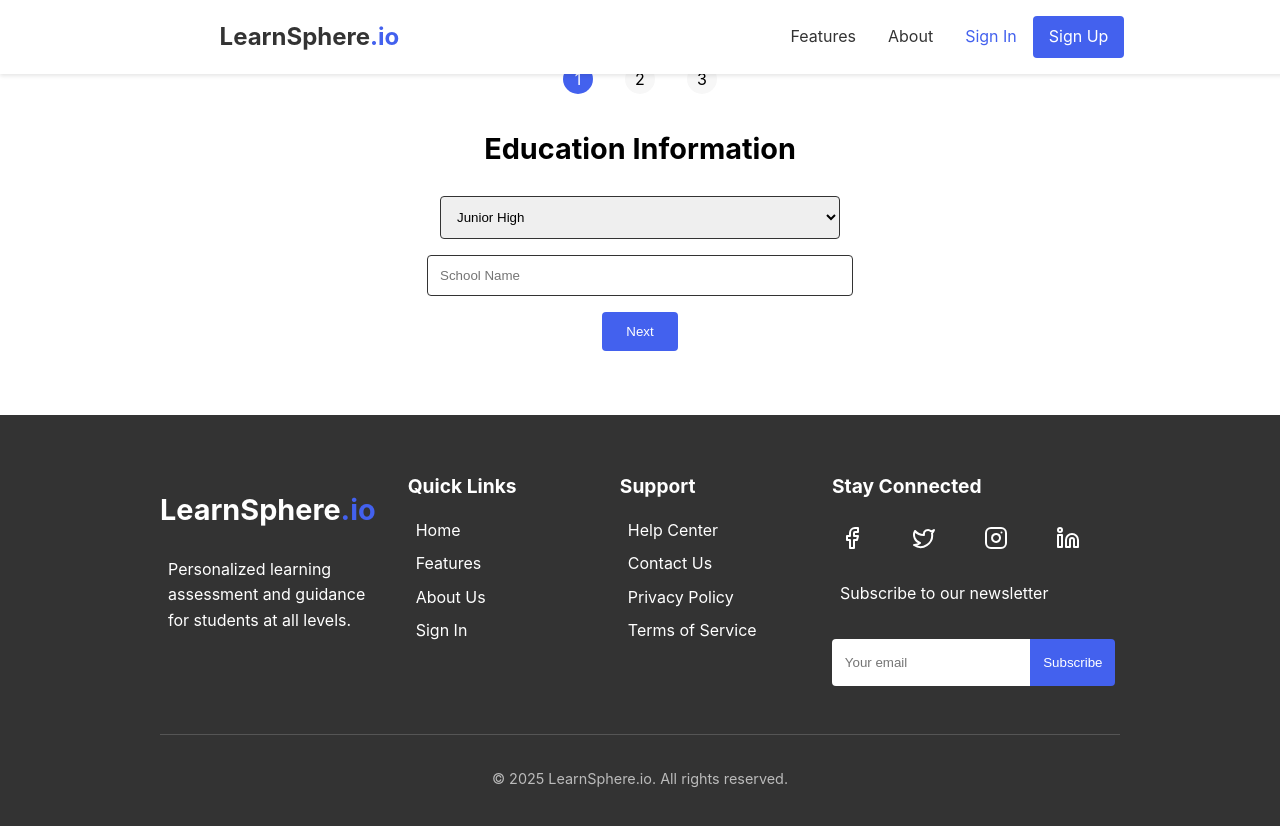
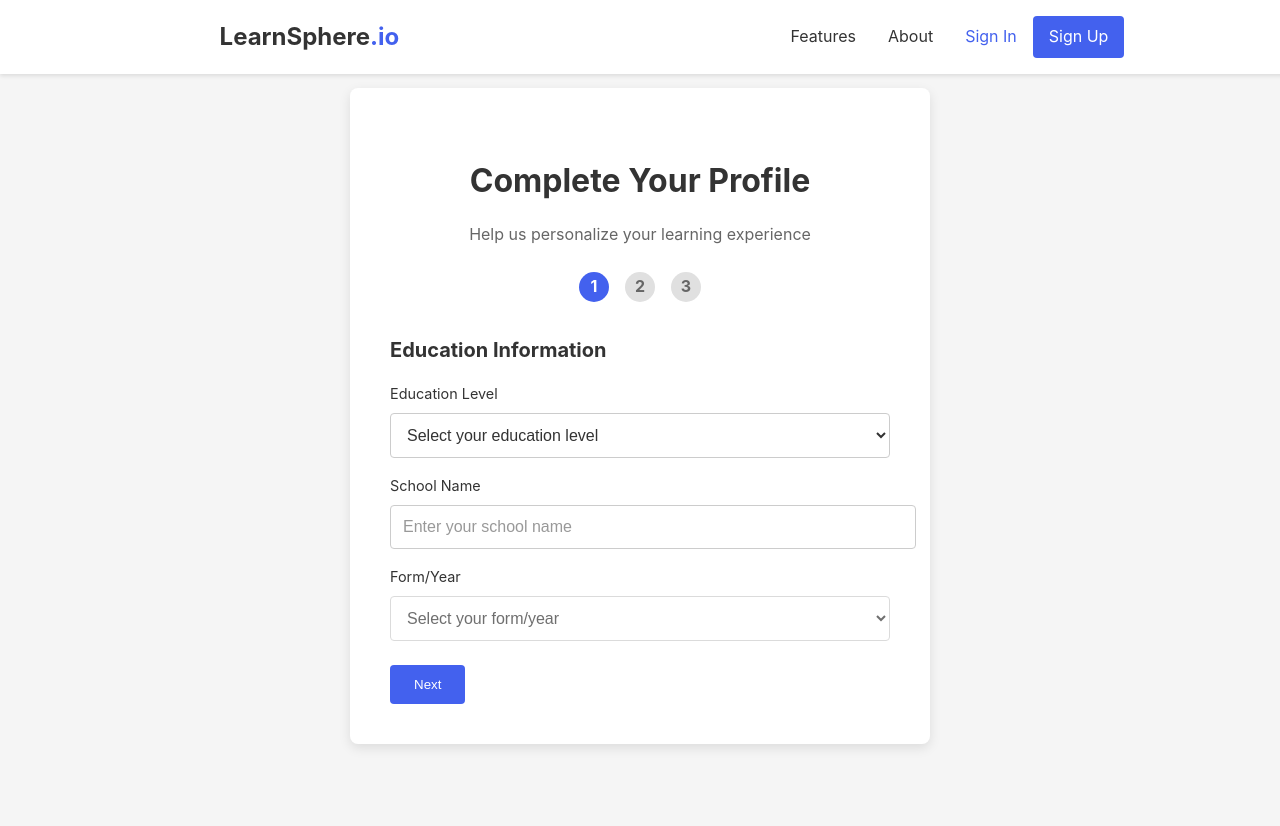
Before and after one commit to Haypeak/learn-easy, a React (Create React App) app in the folder frontend/: page /profile-setup in a window 1280 px wide. Shown: the top 826 px of the page. Built offline with nearby package versions, Linux system fonts and the light colour scheme.

Commit message:
updated frontend

```diff
--- a/frontend/src/pages/ProfileForm.js
+++ b/frontend/src/pages/ProfileForm.js
@@ -1,61 +1,201 @@
 import React, { useState } from 'react';
+import { useNavigate } from 'react-router-dom';
 import Header from '../components/Header';
-import Footer from '../components/Footer';
 import Button from '../components/Button';
-import styles from '../styles/ProfileForm.module.css';
+import { ToastContainer, toast } from 'react-toastify';
+import 'react-toastify/dist/ReactToastify.css';
+import styles from '../styles/Auth.module.css';
 
 function ProfileForm() {
+  const navigate = useNavigate();
   const [step, setStep] = useState(1);
+  const [formData, setFormData] = useState({
+    educationLevel: '',
+    schoolName: '',
+    formYear: '',
+    subjects: [],
+    goals: '',
+  });
 
-  const nextStep = () => setStep(step + 1);
-  const prevStep = () => setStep(step - 1);
+  const handleChange = (e) => {
+    const { name, value, type, checked } = e.target;
+    if (type === 'checkbox') {
+      setFormData((prev) => {
+        const subjects = checked
+          ? [...prev.subjects, value]
+          : prev.subjects.filter((subject) => subject !== value);
+        return { ...prev, subjects };
+      });
+    } else {
+      setFormData((prev) => ({
+        ...prev,
+        [name]: value,
+        ...(name === 'educationLevel' && { formYear: '' }), // Reset formYear when educationLevel changes
+      }));
+    }
+  };
+
+  const handleNext = () => {
+    if (formData.educationLevel && formData.schoolName && formData.formYear) {
+      if (step < 3) {
+        setStep(step + 1);
+      }
+    } else {
+      toast.error('Please fill in all required fields before proceeding.');
+    }
+  };
+
+  const handlePrevious = () => {
+    if (step > 1) {
+      setStep(step - 1);
+    }
+  };
+
+  const handleSubmit = (e) => {
+    e.preventDefault();
+    if (formData.educationLevel && formData.schoolName && formData.formYear && formData.goals) {
+      try {
+        localStorage.setItem('profile', JSON.stringify(formData));
+        toast.success('Profile saved successfully!');
+        navigate('/dashboard');
+      } catch (error) {
+        toast.error('Failed to save profile. Please try again.');
+      }
+    } else {
+      toast.error('Please fill in all required fields before saving.');
+    }
+  };
+
+  const getFormYearOptions = () => {
+    if (formData.educationLevel === 'Junior High' || formData.educationLevel === 'Senior High') {
+      return ['Form 1', 'Form 2', 'Form 3'];
+    } else if (formData.educationLevel === 'University') {
+      return ['1st Year', '2nd Year', '3rd Year', '4th Year', 'Level 100', 'Level 200', 'Level 300', 'Level 400'];
+    }
+    return [];
+  };
 
   return (
     <div>
       <Header />
-      <main className={styles.formContainer}>
+      <main className={styles.authContainer}>
+        <div className={styles.authCard}>
+          <h2>Complete Your Profile</h2>
+          <p className={styles.subtitle}>Help us personalize your learning experience</p>
           <div className={styles.progress}>
-          <span className={step === 1 ? styles.active : ''}>1</span>
-          <span className={step === 2 ? styles.active : ''}>2</span>
-          <span className={step === 3 ? styles.active : ''}>3</span>
+            <div className={`${styles.progressStep} ${step === 1 ? styles.active : ''}`}>1</div>
+            <div className={`${styles.progressStep} ${step === 2 ? styles.active : ''}`}>2</div>
+            <div className={`${styles.progressStep} ${step === 3 ? styles.active : ''}`}>3</div>
           </div>
+          <form onSubmit={handleSubmit}>
             {step === 1 && (
-          <div className={styles.step}>
-            <h2>Education Information</h2>
-            <select>
-              <option>Junior High</option>
-              <option>Senior High</option>
-              <option>University</option>
+              <div>
+                <h3 className={styles.formSectionTitle}>Education Information</h3>
+                <div className={styles.inputGroup}>
+                  <label htmlFor="educationLevel" className={styles.inputLabel}>Education Level</label>
+                  <select
+                    id="educationLevel"
+                    name="educationLevel"
+                    value={formData.educationLevel}
+                    onChange={handleChange}
+                    className={styles.input}
+                    required
+                  >
+                    <option value="">Select your education level</option>
+                    <option value="Junior High">Junior High</option>
+                    <option value="Senior High">Senior High</option>
+                    <option value="University">University</option>
                   </select>
-            <input type="text" placeholder="School Name" />
-            <Button onClick={nextStep}>Next</Button>
+                </div>
+                <div className={styles.inputGroup}>
+                  <label htmlFor="schoolName" className={styles.inputLabel}>School Name</label>
+                  <input
+                    type="text"
+                    id="schoolName"
+                    name="schoolName"
+                    placeholder="Enter your school name"
+                    value={formData.schoolName}
+                    onChange={handleChange}
+                    className={styles.input}
+                    required
+                  />
+                </div>
+                <div className={styles.inputGroup}>
+                  <label htmlFor="formYear" className={styles.inputLabel}>Form/Year</label>
+                  <select
+                    id="formYear"
+                    name="formYear"
+                    value={formData.formYear}
+                    onChange={handleChange}
+                    className={styles.input}
+                    required
+                    disabled={!formData.educationLevel}
+                  >
+                    <option value="">Select your form/year</option>
+                    {getFormYearOptions().map((option) => (
+                      <option key={option} value={option}>{option}</option>
+                    ))}
+                  </select>
+                </div>
               </div>
             )}
             {step === 2 && (
-          <div className={styles.step}>
-            <h2>Subjects & Interests</h2>
-            <label><input type="checkbox" /> Mathematics</label>
-            <label><input type="checkbox" /> Physics</label>
-            <label><input type="checkbox" /> Literature</label>
-            <div className={styles.navigation}>
-              <Button onClick={prevStep}>Previous</Button>
-              <Button onClick={nextStep}>Next</Button>
+              <div>
+                <h3 className={styles.formSectionTitle}>Subjects of Interest</h3>
+                <div className={styles.checkboxGroup}>
+                  {['English', 'Mathematics', 'Science'].map((subject) => (
+                    <label key={subject} className={styles.checkboxLabel}>
+                      <input
+                        type="checkbox"
+                        name="subjects"
+                        value={subject}
+                        checked={formData.subjects.includes(subject)}
+                        onChange={handleChange}
+                        className={styles.checkboxInput}
+                      />
+                      {subject}
+                    </label>
+                  ))}
                 </div>
               </div>
             )}
             {step === 3 && (
-          <div className={styles.step}>
-            <h2>Learning Preferences</h2>
-            <textarea placeholder="Your Goals"></textarea>
-            <textarea placeholder="Your Challenges"></textarea>
-            <div className={styles.navigation}>
-              <Button onClick={prevStep}>Previous</Button>
-              <Button>Submit</Button>
+              <div>
+                <h3 className={styles.formSectionTitle}>Learning Preferences</h3>
+                <div className={styles.inputGroup}>
+                  <label htmlFor="goals" className={styles.inputLabel}>Learning Goals</label>
+                  <textarea
+                    id="goals"
+                    name="goals"
+                    placeholder="e.g., Improve Math Skills, Prepare for Exams"
+                    value={formData.goals}
+                    onChange={handleChange}
+                    className={styles.textarea}
+                    required
+                  />
                 </div>
               </div>
             )}
+            <div className={styles.buttonGroup}>
+              {step > 1 && (
+                <Button type="button" onClick={handlePrevious} className={styles.previousButton}>
+                  Previous
+                </Button>
+              )}
+              {step < 3 ? (
+                <Button type="button" onClick={handleNext} className={styles.nextButton}>
+                  Next
+                </Button>
+              ) : (
+                <Button type="submit" className={styles.nextButton}>
+                  Save Profile
+                </Button>
+              )}
+            </div>
+          </form>
+        </div>
       </main>
-      <Footer />
+      <ToastContainer />
     </div>
   );
 }
--- a/frontend/src/styles/Auth.module.css
+++ b/frontend/src/styles/Auth.module.css
@@ -3,7 +3,7 @@
   justify-content: center;
   align-items: center;
   min-height: 100vh; /* Full viewport height without footer */
-  background: var(--gray-100); /* Light gray background */
+  background: #f5f5f5; /* Light gray background */
   padding: 1rem;
 }
 
@@ -13,7 +13,7 @@
   border-radius: 8px;
   box-shadow: 0 4px 12px rgba(0, 0, 0, 0.1); /* Subtle shadow for depth */
   width: 100%;
-  max-width: 400px;
+  max-width: 500px; /* Slightly wider to accommodate checkboxes */
   text-align: center;
   position: relative;
 }
@@ -30,25 +30,127 @@
   margin-bottom: 1.5rem;
 }
 
+.progress {
+  display: flex;
+  justify-content: center;
+  align-items: center;
+  gap: 1rem;
+  margin-bottom: 2rem;
+}
+
+.progressStep {
+  width: 30px;
+  height: 30px;
+  border-radius: 50%;
+  background: #e0e0e0;
+  color: #666;
+  display: flex;
+  justify-content: center;
+  align-items: center;
+  font-size: 1rem;
+  font-weight: bold;
+}
+
+.progressStep.active {
+  background: var(--primary);
+  color: white;
+}
+
+.formSectionTitle {
+  font-size: 1.25rem;
+  color: var(--gray-900);
+  text-align: left;
+  margin-bottom: 1rem;
+}
+
 .inputGroup {
   margin-bottom: 1rem;
   text-align: left;
 }
 
-.input {
+.inputLabel {
+  display: block;
+  font-size: 0.9rem;
+  color: #333;
+  margin-bottom: 0.5rem;
+}
+
+.input, .textarea, select.input {
   display: block;
   width: 100%;
   padding: 0.75rem;
   border: 1px solid #ccc;
   border-radius: 4px;
   font-size: 1rem;
-  background: #f9f9f9; /* Light background for inputs */
+  background: white;
   transition: border-color 0.3s;
+  color: #333;
 }
 
-.input:focus {
+.input:focus, .textarea:focus, select.input:focus {
   border-color: var(--primary); /* Blue border on focus */
   outline: none;
+}
+
+.input::placeholder, .textarea::placeholder, select.input::placeholder {
+  color: #999; /* Placeholder color to match images */
+}
+
+.textarea {
+  min-height: 100px;
+  resize: vertical;
+}
+
+.checkboxGroup {
+  display: grid;
+  grid-template-columns: repeat(auto-fit, minmax(150px, 1fr));
+  gap: 0.5rem;
+  margin-bottom: 1rem;
+}
+
+.checkboxLabel {
+  display: flex;
+  align-items: center;
+  font-size: 0.9rem;
+  color: #333;
+  text-align: left;
+}
+
+.checkboxInput {
+  appearance: none; /* Remove default checkbox styling */
+  width: 18px;
+  height: 18px;
+  border: 1px solid #ccc;
+  border-radius: 4px;
+  background: white;
+  margin-right: 0.5rem;
+  cursor: pointer;
+  transition: border-color 0.3s, background 0.3s;
+}
+
+.checkboxInput:checked {
+  background: var(--primary); /* Blue background when checked */
+  border-color: var(--primary);
+  position: relative;
+}
+
+.checkboxInput:checked::after {
+  content: '✔';
+  color: white;
+  font-size: 12px;
+  position: absolute;
+  top: 50%;
+  left: 50%;
+  transform: translate(-50%, -50%);
+}
+
+.checkboxInput:focus {
+  border-color: var(--primary); /* Blue border on focus */
+  outline: none;
+}
+
+.checkboxInput:hover:not(:disabled) {
+  border-color: var(--primary); /* Blue border on hover */
 }
 
 .error {
@@ -69,6 +171,49 @@
 
 .forgotLink:hover {
   text-decoration: underline;
+}
+
+.buttonGroup {
+  display: flex;
+  justify-content: space-between;
+  gap: 1rem;
+  margin-top: 1.5rem;
+}
+
+.previousButton {
+  background: transparent;
+  color: #666;
+  border: 1px solid #ccc;
+  padding: 0.75rem 1.5rem;
+  border-radius: 4px;
+  font-size: 1rem;
+  cursor: pointer;
+  transition: background 0.3s, color 0.3s;
+}
+
+.previousButton:hover {
+  background: #f0f0f0;
+  color: #333;
+}
+
+.nextButton {
+  background: var(--primary); /* Blue button */
+  color: white;
+  padding: 0.75rem 1.5rem;
+  border: none;
+  border-radius: 4px;
+  font-size: 1rem;
+  cursor: pointer;
+  transition: background 0.3s;
+}
+
+.nextButton:hover:not(:disabled) {
+  background: #3550cc; /* Darker blue on hover */
+}
+
+.nextButton:disabled {
+  background: #a3bffa; /* Disabled state */
+  cursor: not-allowed;
 }
 
 .signInButton {
@@ -115,4 +260,7 @@
   .authCard h2 {
     font-size: 1.5rem;
   }
+  .checkboxGroup {
+    grid-template-columns: 1fr;
+  }
 }
```
Also changed, not shown: frontend/src/pages/Dashboard.js (+8 -1 lines). Lines whose indentation alone changed are shown as unchanged.
